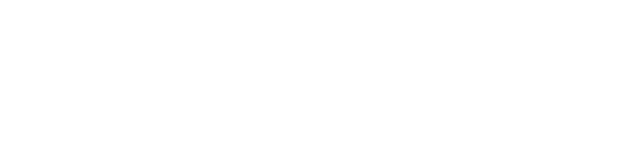
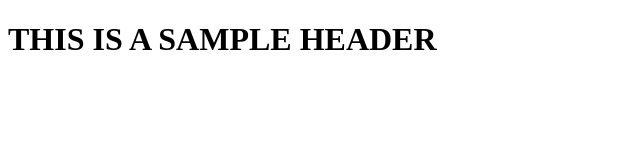
Before and after one commit to SamboHassan/sadiq-project, a plain HTML site: page index.html in a window 1280 px wide. Shown: the whole page, without its empty margins (0-640 px from the left). Drawn offline with Linux system fonts and the light colour scheme.

Commit message:
add header

```diff
--- a/index.html
+++ b/index.html
@@ -6,6 +6,8 @@
     <title>Document</title>
 </head>
 <body>
-
+    <header>
+        <h1>THIS IS A SAMPLE HEADER</h1>
+    </header>
 </body>
 </html>
```
